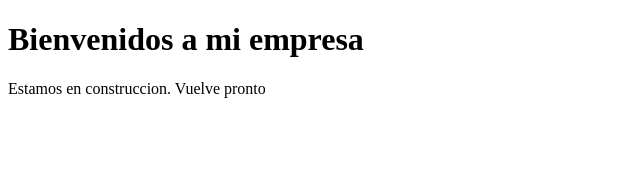
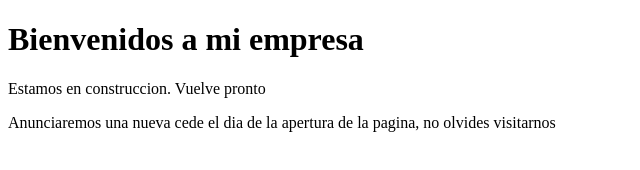
Before and after one commit to Lachicagladiadora/learning-git, a plain HTML site: page index.html in a window 1280 px wide. Shown: the whole page, without its empty margins (0-640 px from the left). Drawn offline with Linux system fonts and the light colour scheme.

Commit message:
Agregamos apertura de cede. Se agrego un parrafo.

```diff
--- a/index.html
+++ b/index.html
@@ -9,5 +9,10 @@
 <body>
     <h1>Bienvenidos a mi empresa</h1>
     <p>Estamos en construccion. Vuelve pronto</p>
+    <div>
+        <p>
+            Anunciaremos una nueva cede el dia de la apertura de la pagina, no olvides visitarnos
+        </p>
+    </div>
 </body>
 </html>
```
